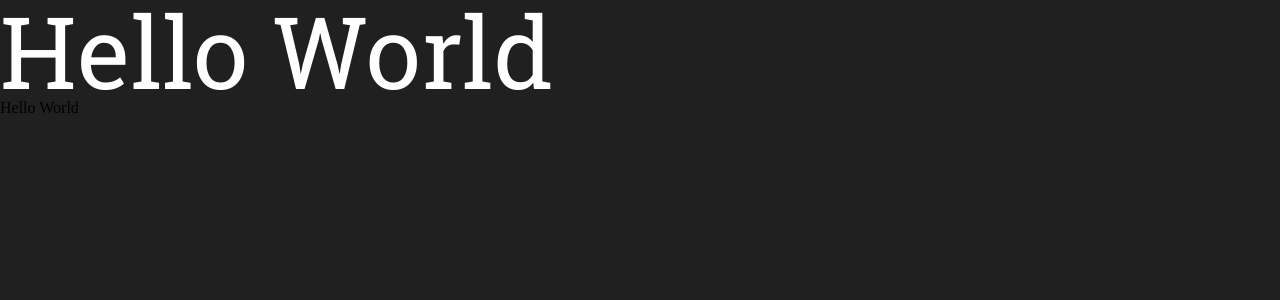
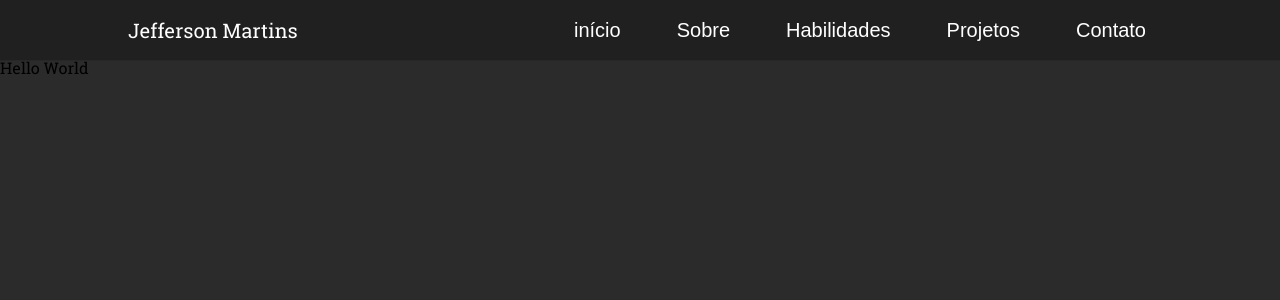
Before and after one commit to JeffM4r/ProfilePage, a React (Vite) app: page / in a window 1280 px wide. Shown: the top 300 px of the page. Built offline with nearby package versions, Linux system fonts and the light colour scheme; the HTML template or start-up script is replaced by a standard one.

Commit message:
new feat/ created the navigation bar

```diff
--- a/src/components/navigationBar/NavBar.tsx
+++ /dev/null
@@ -1,17 +0,0 @@
-import styled from "styled-components";
-
-function NavigationBar (){
-  return (
-    <>
-     <BarSettings>Hello World</BarSettings>
-    </>
-  )
-}
-
-const BarSettings = styled.div`
-	font-size: 100px;
-	font-family: 'Roboto Slab';
-	color: white;
-`
-
-export default NavigationBar;
--- /dev/null
+++ b/src/components/navigationBar/NavigationBar.tsx
@@ -0,0 +1,74 @@
+import styled from "styled-components";
+
+function NavigationBar() {
+  return (
+    <>
+      <Top>
+        <Menu>
+          <p>Jefferson Martins</p>
+          <MenuList>
+            <button>início</button>
+            <button>Sobre</button>
+            <button>Habilidades</button>
+            <button>Projetos</button>
+            <button>Contato</button>
+          </MenuList>
+        </Menu>
+        <Line/>
+      </Top>
+
+    </>
+  )
+}
+
+const Top = styled.div`
+display: flex;
+flex-direction: column;
+justify-content: center;
+align-items: center;
+background-color: #202020;
+position: fixed;
+top: 0;
+left: 0;
+right: 0;
+height: 60px;
+`
+const Menu = styled.div`
+display: flex;
+align-items: center;
+justify-content: space-between;
+width: 80vw;
+height: 59px;
+max-width: 1600px;
+p{
+  font-size: 20px;
+  color: white;
+}
+`
+
+const Line = styled.div`
+position: fixed;
+top: 60px;
+left: 0;
+right: 0;
+height: 1px;
+background-color: #272727;
+`
+
+
+const MenuList = styled.div`
+display: flex;
+align-items: center;
+button{
+  color: white;
+  font-size: 20px;
+  border: none;
+  background-color: #202020;
+  margin-left: 44px;
+}
+button:hover{
+  cursor: pointer;
+}
+`
+
+export default NavigationBar;
--- a/src/globalStyle/GlobalStyle.tsx
+++ b/src/globalStyle/GlobalStyle.tsx
@@ -37,7 +37,9 @@ footer, header, hgroup, menu, nav, section {
 }
 body {
 	line-height: 1;
-	background-color: #202020;
+	background-color: #2b2b2b;
+	font-family: 'Roboto Slab';
+	margin-top: 60px;
 }
 ol, ul {
 	list-style: none;
--- a/src/pages/homePage/HomePage.tsx
+++ b/src/pages/homePage/HomePage.tsx
@@ -1,4 +1,4 @@
-import NavigationBar from "../../components/navigationBar/NavBar";
+import NavigationBar from "../../components/navigationBar/NavigationBar";
 
 function HomePage (){
   return (
```
